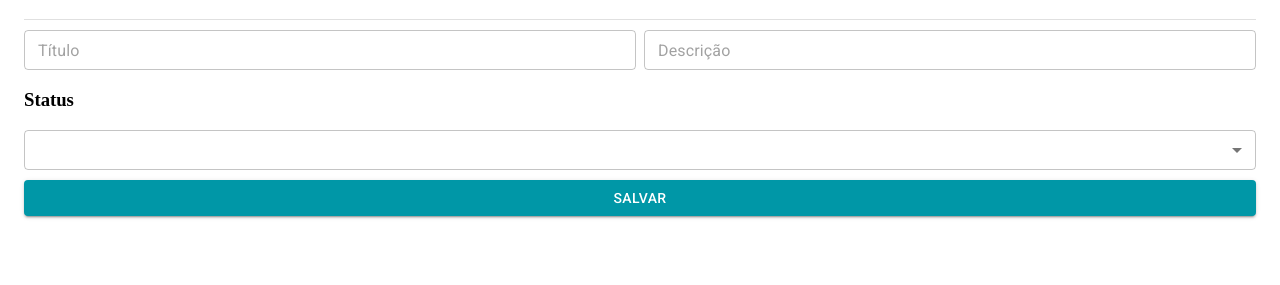
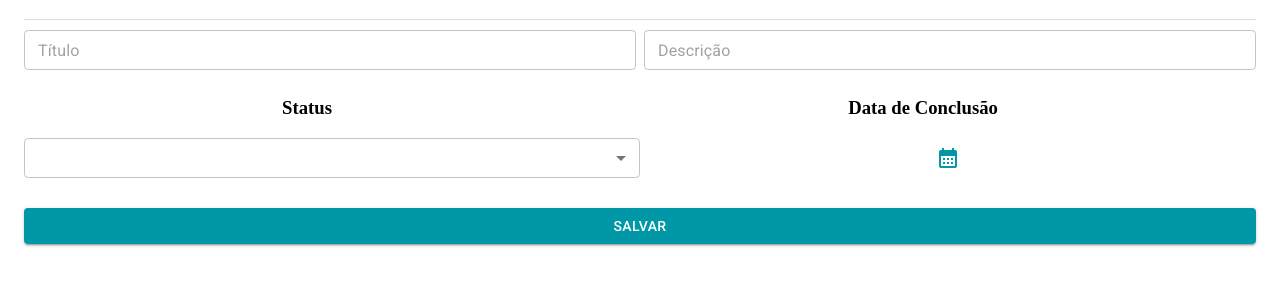
Before and after one commit to LucasVeras669/Crud-React-SpringBoot-front, a React (Vite) app in the folder my-react-app/: page / in a window 1280 px wide. Both pictures are taken after a click on the button "NOVA TAREFA". Shown: the part 403-688 px from the top of the page. Built offline with nearby package versions, Linux system fonts and the light colour scheme; no server answers.

Commit message:
Adicionado componente Calendario

```diff
--- a/my-react-app/index.html
+++ b/my-react-app/index.html
@@ -9,6 +9,8 @@
       rel="stylesheet"
       href="https://fonts.googleapis.com/css2?family=Roboto:wght@300;400;500;700&display=swap"
     />
+    <link href="https://fonts.googleapis.com/icon?family=Material+Icons"
+      rel="stylesheet">
   </head>
   <body style="margin: 0; padding: 0">
     <div id="root"></div>
--- a/my-react-app/package.json
+++ b/my-react-app/package.json
@@ -15,8 +15,14 @@
     "@mui/icons-material": "^5.16.4",
     "@mui/material": "^5.16.4",
     "@mui/x-data-grid": "^7.11.1",
+    "@mui/x-date-pickers": "^7.11.1",
+    "@nextui-org/date-picker": "^2.1.6",
+    "@nextui-org/react": "^2.4.6",
     "axios": "^1.7.2",
+    "date-fns": "^3.6.0",
     "react": "^18.3.1",
+    "react-calendar": "^5.0.0",
+    "react-datepicker": "^7.3.0",
     "react-dom": "^18.3.1",
     "react-router-dom": "^6.25.1"
   },
--- a/my-react-app/src/pages/Home.tsx
+++ b/my-react-app/src/pages/Home.tsx
@@ -1,4 +1,4 @@
-import { useEffect, useState } from "react";
+import { useCallback, useEffect, useState } from "react";
 import { Environment } from "../shared/environment";
 import { useDebounce } from "../hooks";
 
@@ -63,7 +63,7 @@ export const Home = () => {
     setBusca("");
   };
 
-  const search = () => {
+  const search = useCallback(() => {
     setIsLoading(true);
     debounce(() => {
       TarefasService.getAll().then((result) => {
@@ -75,7 +75,9 @@ export const Home = () => {
         }
       });
     });
-  };
+
+  }, [debounce])
+
   const handleDelete = (id: number) => {
     console.log(id)
     if (confirm("Realmente deseja apagar?")) {
@@ -94,10 +96,9 @@ export const Home = () => {
   }
 
 
-
   useEffect(() => {
     search();
-  }, [busca]);
+  }, [search]);
 
   return (
     <Box boxSizing="border-box" marginLeft="4px" marginRight="4px">
--- /dev/null
+++ b/my-react-app/src/shared/components/calendario/Calendario.tsx
@@ -0,0 +1,20 @@
+import { Box, Button, Icon } from "@mui/material";
+import { useState } from "react";
+import Calendar from "react-calendar";
+import "react-calendar/dist/Calendar.css";
+
+export const Calendario = () => {
+  const [open, setOpen] = useState(false)
+
+  const handleOpen = () => {
+    setOpen(!open)
+    console.log('Open do calendario', open)
+  }
+
+  return <>
+  <Box>
+  <Button size='large' fullWidth onClick={handleOpen}><Icon>calendar_month</Icon></Button>
+  {open ? <Calendar /> : undefined }
+  </Box>
+  </>;
+};
--- a/my-react-app/src/shared/components/formulario/Form.tsx
+++ b/my-react-app/src/shared/components/formulario/Form.tsx
@@ -8,13 +8,11 @@ import {
   Select,
   TextField,
 } from "@mui/material";
-
+import { Calendario } from "../calendario/Calendario";
 
 export const Form = () => {
-
-
   return (
-    <Box minHeight='50vh'>
+    <Box minHeight="80vh">
       <Box margin="20px">
         <h2>Novas Tarefas/ Editar</h2>
       </Box>
@@ -39,20 +37,32 @@ export const Form = () => {
             </Box>
 
             <FormControl>
-              <Box marginBottom='10px' width="100%">
-                <Box >
+              <Box marginTop="8px" marginBottom="10px" width="100%">
+                <Box display="flex" justifyContent="space-around">
                   <h3>Status</h3>
+                  <h3>Data de Conclusão </h3>
                 </Box>
-
-                <Select fullWidth size="small">
-                  <MenuItem value="ABERTO">ABERTO</MenuItem>
-                  <MenuItem value="ANDAMENTO">ANDAMENTO</MenuItem>
-                  <MenuItem value="CONCLUÍDA">CONCLUÍDA</MenuItem>
-                </Select>
+                <Box display="flex">
+                  <Box width="50%">
+                    <Select fullWidth size="small">
+                      <MenuItem value="ABERTO">ABERTO</MenuItem>
+                      <MenuItem value="ANDAMENTO">ANDAMENTO</MenuItem>
+                      <MenuItem value="CONCLUÍDA">CONCLUÍDA</MenuItem>
+                    </Select>
+                  </Box>
+                  <Box width="50%">
+                    <Calendario />
+                  </Box>
+                </Box>
               </Box>
             </FormControl>
           </FormControl>
-          <Button variant="contained">Salvar</Button>
+
+          <Box marginTop="20px">
+            <Button fullWidth variant="contained">
+              Salvar
+            </Button>
+          </Box>
         </FormGroup>
       </Box>
     </Box>
```
Also changed, not shown: my-react-app/mock/database.json (+0 -16 lines), my-react-app/src/hooks/UseFunctions.ts (deleted), 1 other file (tests, documents, lock files or other folders).
